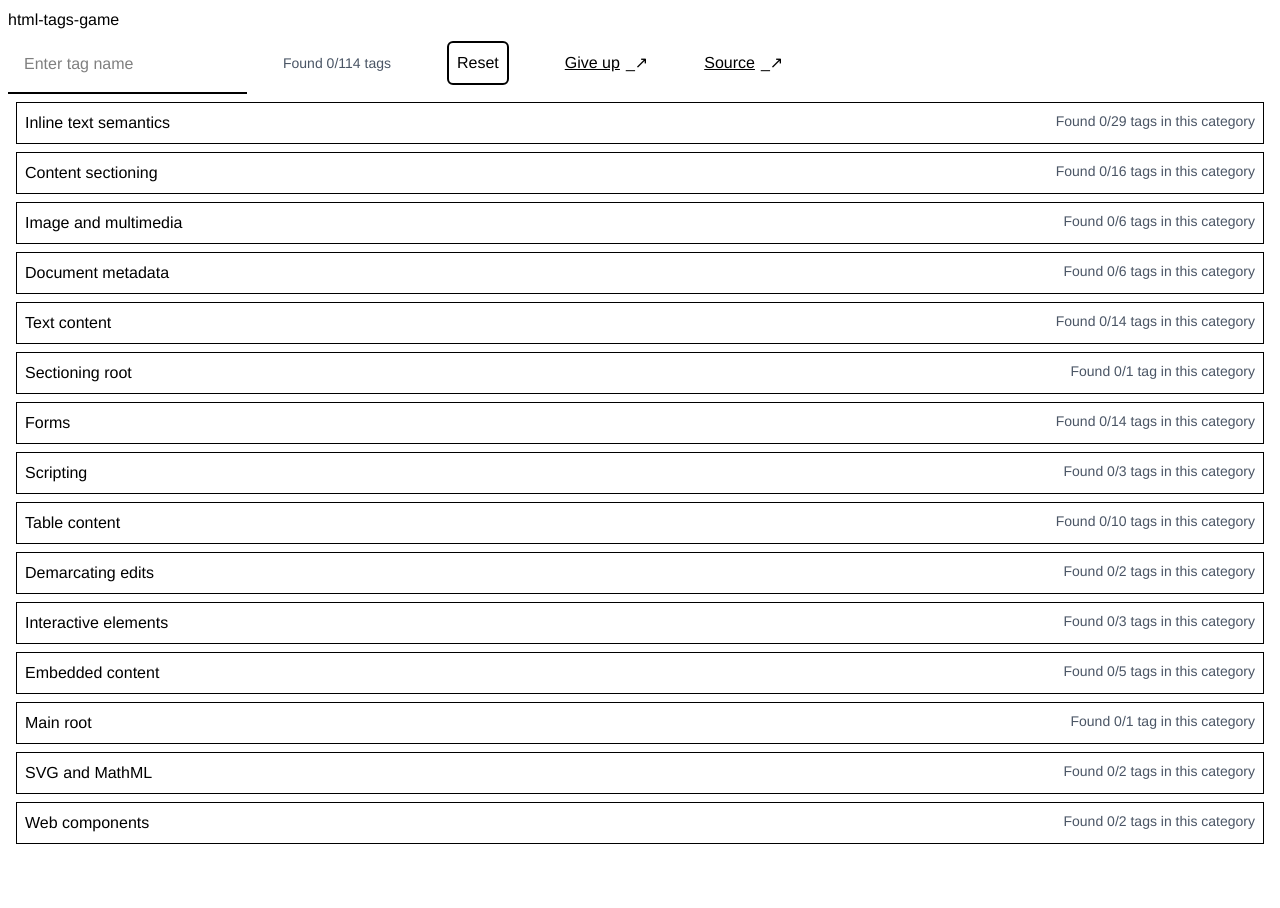
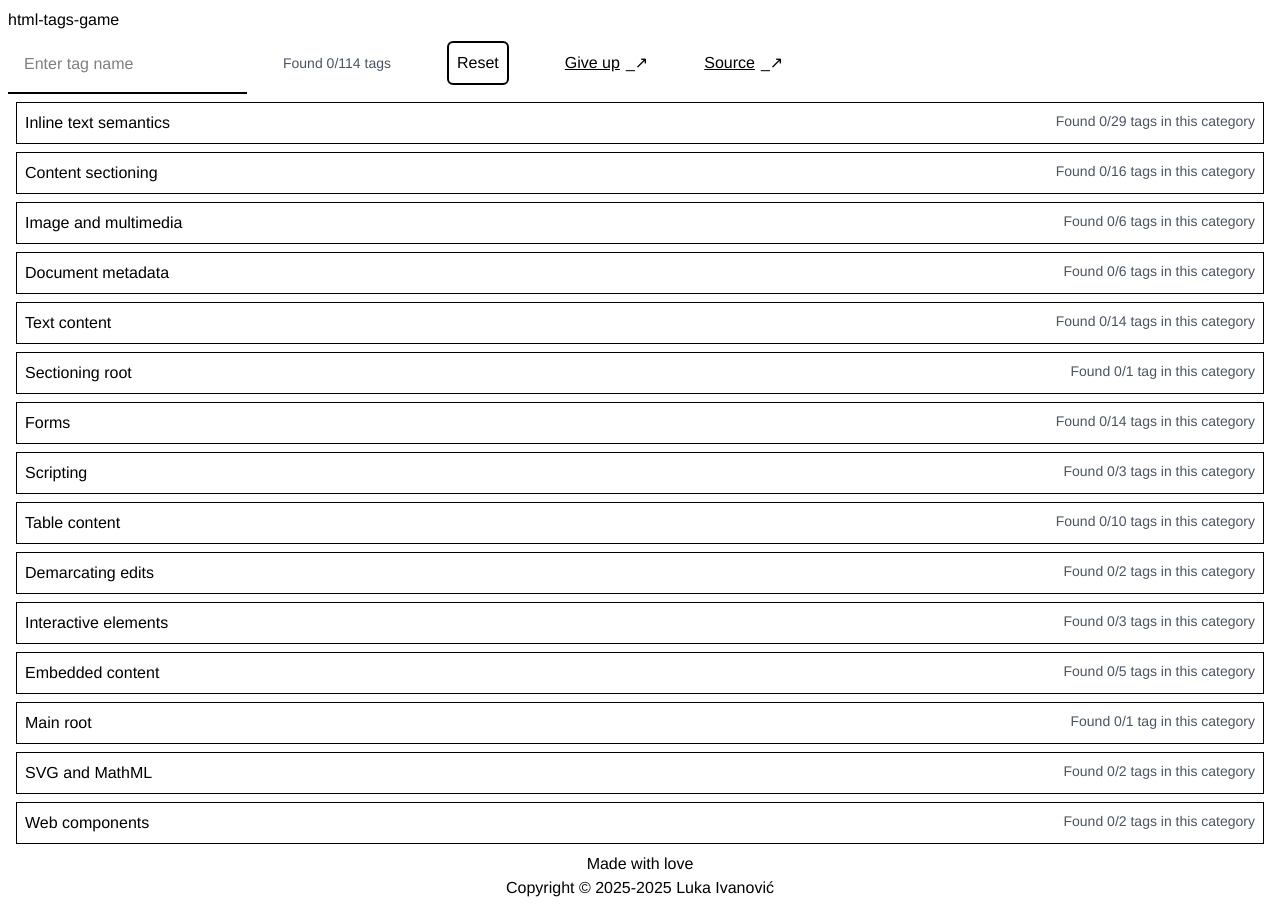
Before and after one commit to luka-hash/html-tags-game, a React (Vite) app: page / in a window 1280 px wide. Before the commit the page ends 860 px from the top, so only its background shows below. Built offline with nearby package versions, Linux system fonts and the light colour scheme.

Commit message:
feat: Add footer and improve dark mode button hover state

```diff
--- a/src/App.tsx
+++ b/src/App.tsx
@@ -61,7 +61,7 @@ function App() {
       <span className='ml-5 mr-5 text-sm text-gray-600'>
         Found {foundTags.length}/{data.length} tags
       </span>
-      <button className='ml-5 mr-5 p-2 border-2 rounded-md hover:bg-gray-200 w-fit' onClick={() => setFoundTags([])}>
+      <button className='ml-5 mr-5 p-2 border-2 rounded-md hover:bg-gray-200 dark:hover:text-black w-fit' onClick={() => setFoundTags([])}>
         Reset
       </button>
       <span>
@@ -117,6 +117,15 @@ function App() {
         )
       })}
       </div>
+      <footer className='flex flex-col justify-center items-center'>
+        <div>
+          Made with love
+        </div>
+        <div>
+          Copyright © 2025-{new Date().getFullYear()} Luka Ivanović
+        </div>
+
+      </footer>
     </div>
   )
 }
```
